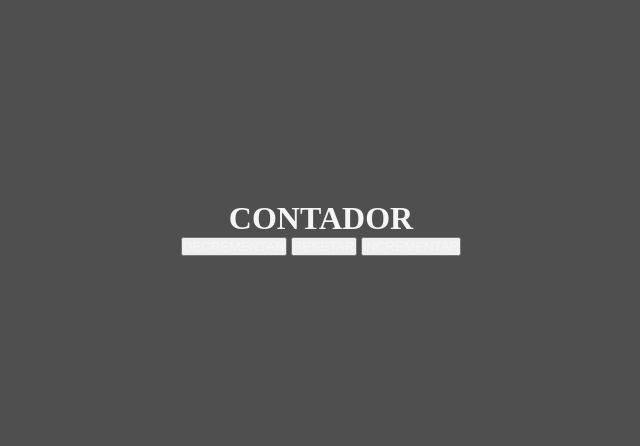
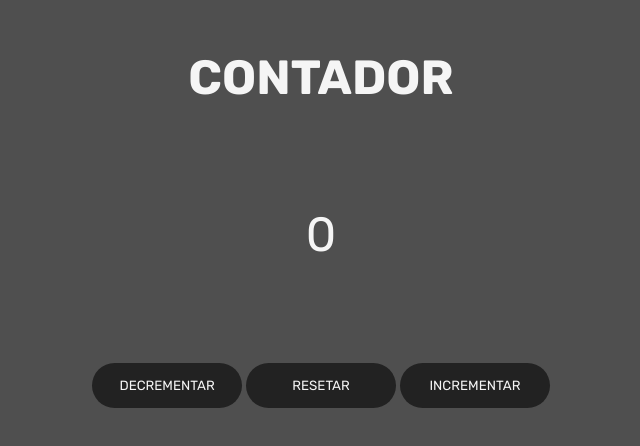
Before and after one commit to alexgeracaotech/dom, a plain HTML site: page index.html in a window 1280 px wide. Shown: the part 172-618 px from the top of the page, without its empty margins (319-959 px from the left). Drawn offline with Linux system fonts and the light colour scheme.

Commit message:
estilizando

```diff
--- a/index.html
+++ b/index.html
@@ -9,7 +9,7 @@
   </head>
   <body>
     <h1>contador</h1>
-    <span></span>
+    <span>0</span>
     <div class="buttons">
       <button id="decrement">decrementar</button>
       <button id="reset">resetar</button>
--- a/style.css
+++ b/style.css
@@ -1,9 +1,12 @@
+@import url('https://fonts.googleapis.com/css2?family=Rubik:ital,wght@0,300..900;1,300..900&display=swap');
+
 * {
   margin: 0;
   padding: 0;
   box-sizing: border-box;
   color: #F5F5F5;
   text-transform: uppercase;
+  font-family: "Rubik", sans-serif;
 }
 
 html, body {
@@ -16,4 +19,18 @@ body {
   flex-direction: column;
   align-items: center;
   justify-content: center;
+  gap: 100px;
 }
+
+h1, span {
+  font-size: 48px;
+}
+
+.buttons button {
+  width: 150px;
+  background-color: #222;
+  padding: 15px;
+  border: none;
+  border-radius: 25px;
+  cursor: pointer;
+}
```
